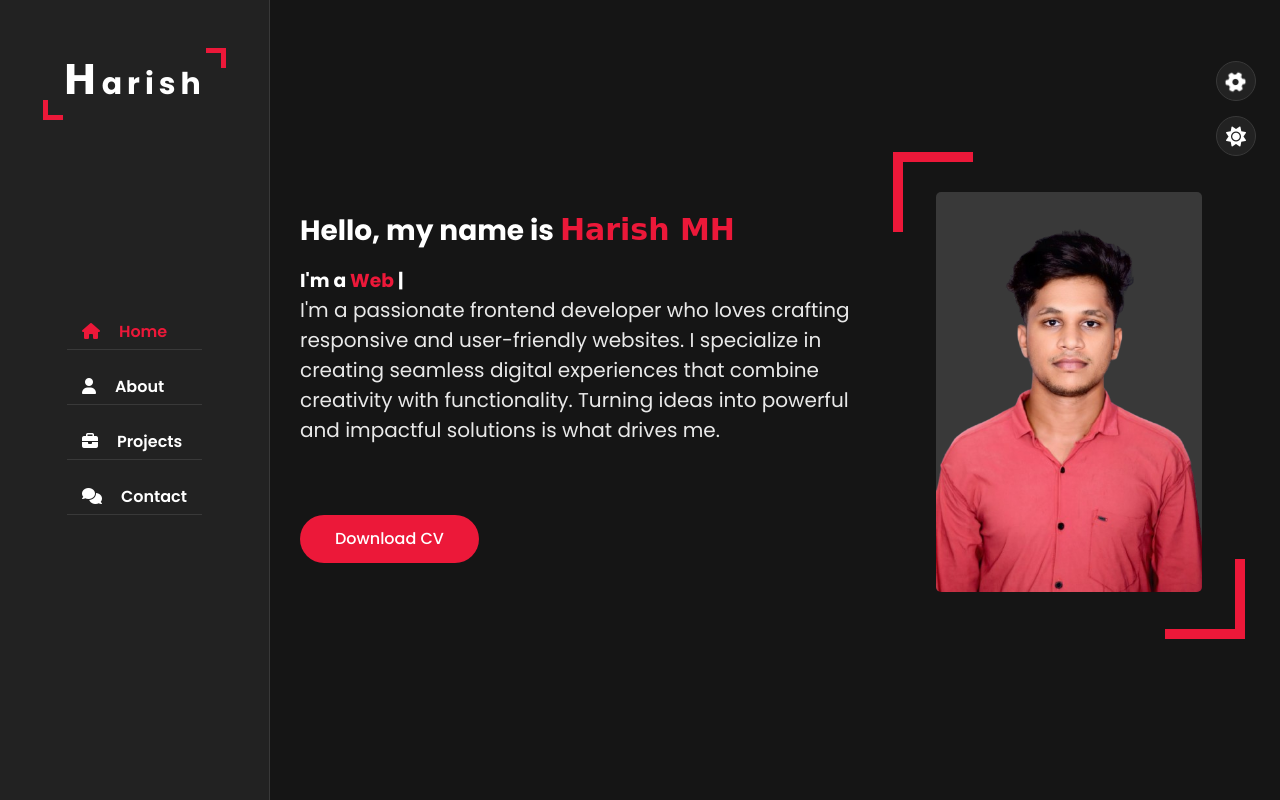
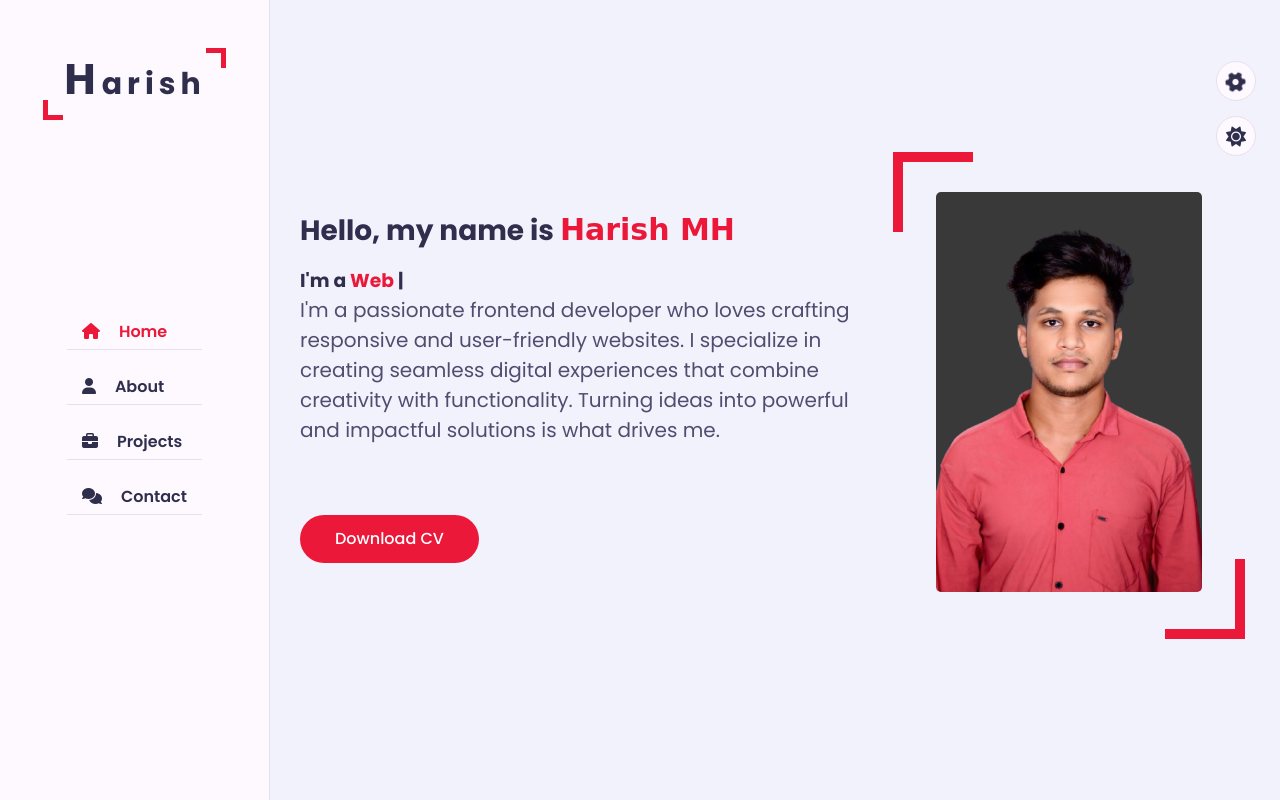
Before and after one commit to Harish1005/Portfolio, a plain HTML site: page index.html in a window 1280 px wide. Drawn offline with nearby package versions, Linux system fonts and the light colour scheme; a web font is replaced by a local one.

Commit message:
Update style.css

```diff
--- a/css/style.css
+++ b/css/style.css
@@ -1,18 +1,17 @@
 @import url('https://fonts.googleapis.com/css2?family=Clicker+Script&family=Poppins:wght@200;300;400;500;600;700&display=swap');
 
-:root{
+:root{--bg-black-900: #f2f2fc;
+  --bg-black-100: #fdf9ff;
+  --bg-black-50: #e8dfec;
+  --text-black-900: #302e4d;
+  --text-black-700: #504e70;
+}
+body.dark{
   --bg-black-900: #151515;
   --bg-black-100: #222222;
   --bg-black-50: #393939;
   --text-black-900: #ffffff;
   --text-black-700: #e9e9e9;
-}
-body.dark{
-  --bg-black-900: #f2f2fc;
-  --bg-black-100: #fdf9ff;
-  --bg-black-50: #e8dfec;
-  --text-black-900: #302e4d;
-  --text-black-700: #504e70;
 }
 body{
   line-height: 1.5;
```
